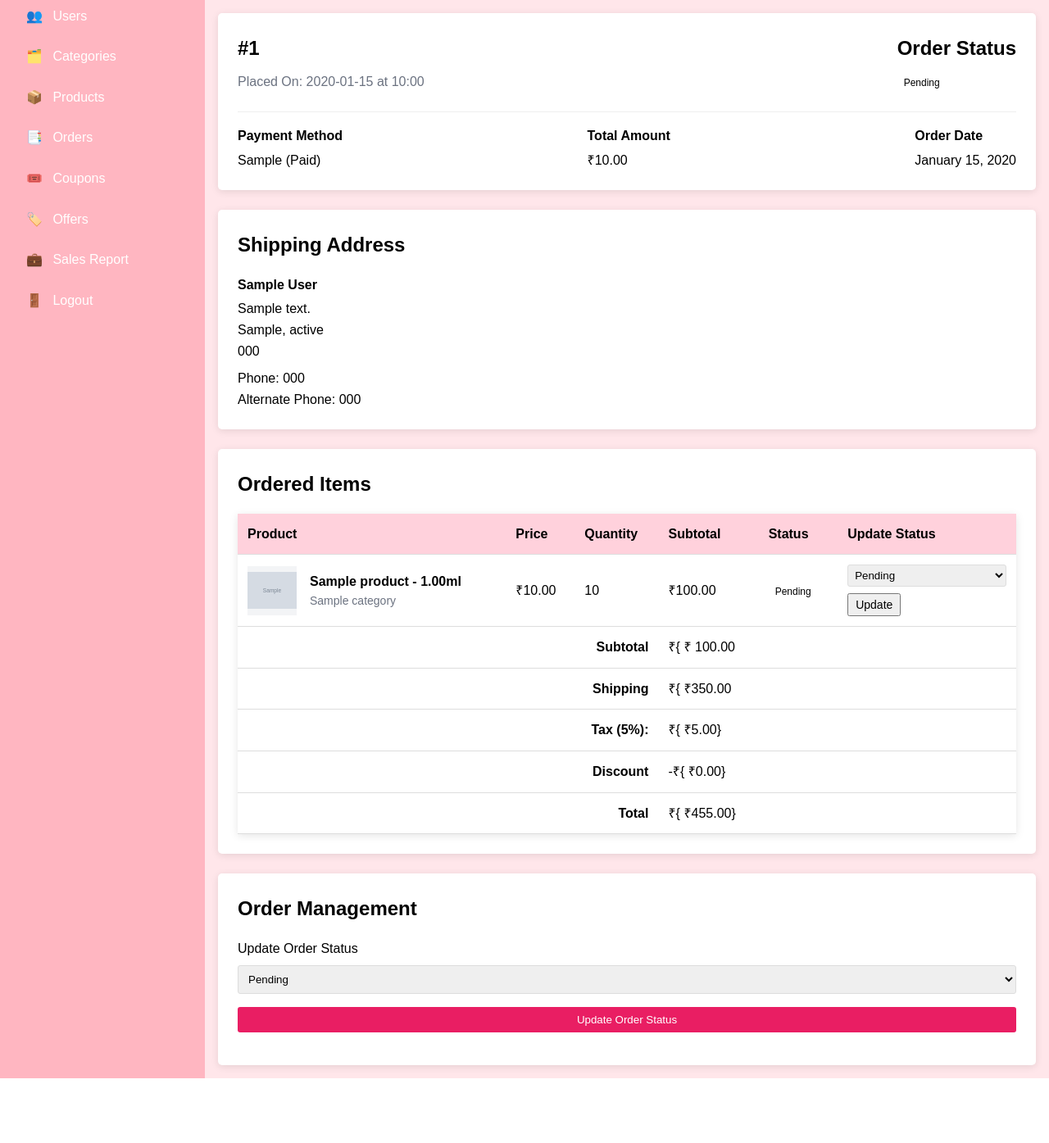
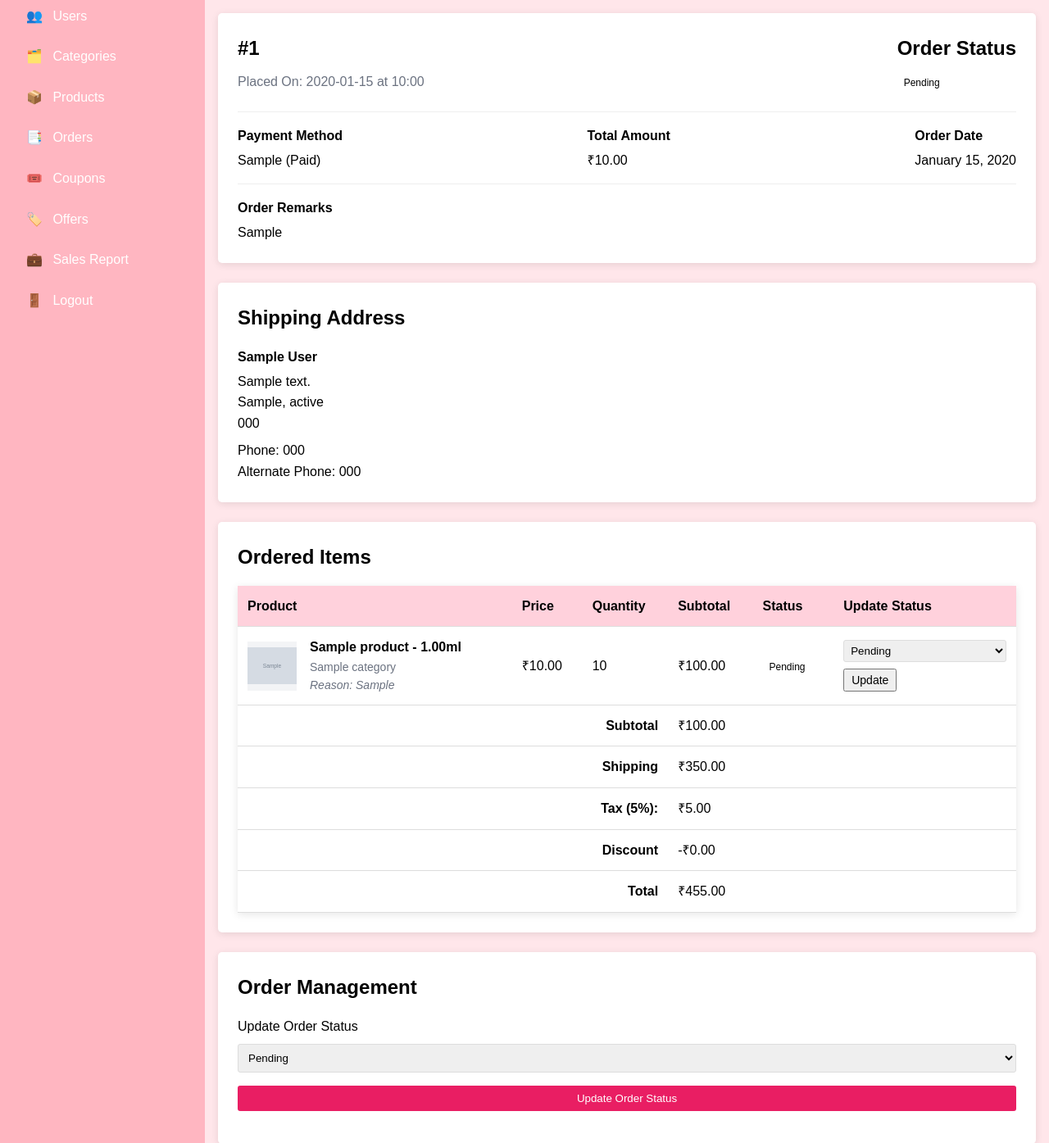
Before and after one commit to ridwanmanayath/aura_scents, a Django app: page /back_office/order-detail/1/ in a window 1280 px wide. Shown: the part 67-1462 px from the top of the page at 82% size. Before the commit the page ends 1383 px from the top, so only its background shows below. Run offline with Django 5.2, Linux system fonts and the light colour scheme; tables that the repository leaves empty hold one stand-in row (values such as "Sample post"); grey boxes marked "Sample" are stand-in pictures; some libraries are stand-ins or nearby versions.

Commit message:
Cancel Order and Return Order Issues fixed

```diff
--- a/Aura_Scents/back_office/templates/back_office/order_detail.html
+++ b/Aura_Scents/back_office/templates/back_office/order_detail.html
@@ -33,6 +33,13 @@
                 <p>{{ order.created_at|date:"F j, Y" }}</p>
             </div>
         </div>
+
+        {% if order.remarks %}
+        <div style="margin-top: 1rem; padding-top: 1rem; border-top: 1px solid #eee;">
+            <p style="font-weight: bold; margin-bottom: 0.25rem;">Order Remarks</p>
+            <p>{{ order.remarks }}</p>
+        </div>
+        {% endif %}
     </div>
 
     <!-- Shipping Address -->
@@ -90,6 +97,9 @@
                                     {% endif %}
                                 </p>
                                 <p style="color: #6B7280; font-size: 0.875rem;">{{ item.product.category }}</p>
+                                {% if item.remarks %}
+                                <p style="color: #6B7280; font-size: 0.875rem; font-style: italic;">Reason: {{ item.remarks }}</p>
+                                {% endif %}
                             </div>
                         </div>
                     </td>
@@ -122,38 +132,36 @@
                         </form>
                     </td>
                 </tr>
-</form>
                 {% endfor %}
             </tbody>
             <tfoot>
                 <tr>
                     <td colspan="3" style="text-align: right; font-weight: bold;">Subtotal</td>
-<td>₹{ ₹ {{ order.subtotal|floatformat:2 }}</td>
+                    <td>₹{{ order.subtotal|floatformat:2 }}</td>
                     <td></td>
-<td></td></td>
+                    <td></td>
                 </tr>
                 <tr>
                     <td colspan="3" style="text-align: right; font-weight: bold;">Shipping</td>
-<td>₹{ ₹{{ order.shipping_cost|floatformat:2 }}</td>
+                    <td>₹{{ order.shipping_cost|floatformat:2 }}</td>
                     <td></td>
-<td></td></td>
+                    <td></td>
                 </tr>
                 <tr>
                     <td colspan="3" style="text-align: right; font-weight: bold;">Tax (5%):</td>
-<td>₹{ ₹{{ order.tax|floatformat:2}}}</td>
+                    <td>₹{{ order.tax|floatformat:2 }}</td>
                     <td></td>
-<td></td></td>
-</td>
+                    <td></td>
                 </tr>
                 <tr>
                     <td colspan="3" style="text-align: right; font-weight: bold;">Discount</td>
-<td>-₹{ ₹{{ order.discount|floatformat:2}}}</td>
+                    <td>-₹{{ order.discount|floatformat:2 }}</td>
                     <td></td>
                     <td></td>
                 </tr>
                 <tr>
                     <td colspan="3" style="text-align: right; font-weight: bold;">Total</td>
-<td>₹{ ₹{{ order.total|floatformat:2}}}</td>
+                    <td>₹{{ order.total|floatformat:2 }}</td>
                     <td></td>
                     <td></td>
                 </tr>
@@ -184,10 +192,10 @@
         <div class="return-actions" style="margin-top: 1.5rem;">
             <h3 style="margin-bottom: 1rem;">Refund Management</h3>
             {% if order.is_paid %}
-{% if  order.refund_processed %}
+                {% if order.refund_processed %}
                     <p>Refund of ₹{{ order.total_amount|floatformat:2 }} was processed successfully.</p>
                 {% else %}
-<form method="post" action="{% url 'process_refund' order.id %} }">
+                    <form method="post" action="{% url 'process_refund' order.id %}">
                         {% csrf_token %}
                         <button type="submit" class="btn btn-primary">Process Refund</button>
                     </form>
--- a/Aura_Scents/back_office/views.py
+++ b/Aura_Scents/back_office/views.py
@@ -497,7 +497,7 @@ def update_order_status(request, order_id):
                     order_item.save()
 
                     # Handle item-level refunds
-                    if new_status in ['Cancelled', 'Returned'] and order.is_paid and not order.refund_processed:
+                    if new_status in ['Cancelled', 'Returned'] and (order.is_paid or order.payment_method != 'COD'):
                         wallet, _ = Wallet.objects.get_or_create(user=order.user)
                         refund_amount = order_item.subtotal()
                         WalletTransaction.objects.create(
@@ -510,17 +510,17 @@ def update_order_status(request, order_id):
                         wallet.balance += refund_amount
                         wallet.save()
 
-                        # Update product stock
-                        order_item.product.stock += order_item.quantity
-                        order_item.product.save()
+                    # Update product stock
+                    order_item.product.stock += order_item.quantity
+                    order_item.product.save()
 
-                    # Update order status based on item statuses
-                    if all(item.status == 'Cancelled' for item in order.items.all()):
-                        order.status = 'Cancelled'
-                        order.refund_processed = True
-                    elif any(item.status == 'Return Requested' for item in order.items.all()):
-                        order.status = 'Return Requested'
-                    order.save()
+                # Update order status based on item statuses
+                if all(item.status == 'Cancelled' for item in order.items.all()):
+                    order.status = 'Cancelled'
+                    order.refund_processed = True
+                elif any(item.status == 'Return Requested' for item in order.items.all()):
+                    order.status = 'Return Requested'
+                order.save()
 
             else:  # Order-level status update
                 if new_status != old_status:
@@ -529,31 +529,31 @@ def update_order_status(request, order_id):
                         order.is_paid = True
                     order.save()
 
-                    # Handle refunds for order-level cancellations/returns
-                    if new_status in ['Cancelled', 'Returned'] and not order.refund_processed:
-                        wallet, _ = Wallet.objects.get_or_create(user=order.user)
-                        refund_amount = order.total_amount if order.is_paid or new_status == 'Cancelled' else Decimal('0.00')
-                        if refund_amount > 0:
-                            WalletTransaction.objects.create(
-                                wallet=wallet,
-                                order=order,
-                                transaction_type='credit',
-                                amount=refund_amount,
-                                description=f"Refund for order {order.order_id} ({new_status})"
-                            )
-                            wallet.balance += refund_amount
-                            wallet.save()
-                            order.refund_processed = True
-                            order.save()
+                # Handle refunds for order-level cancellations/returns
+                if new_status in ['Cancelled', 'Returned'] and not order.refund_processed:
+                    wallet, _ = Wallet.objects.get_or_create(user=order.user)
+                    refund_amount = order.total_amount if (order.is_paid or new_status == 'Cancelled') else Decimal('0.00')
+                    if refund_amount > 0:
+                        WalletTransaction.objects.create(
+                            wallet=wallet,
+                            order=order,
+                            transaction_type='credit',
+                            amount=refund_amount,
+                            description=f"Refund for order {order.order_id} ({new_status})"
+                        )
+                        wallet.balance += refund_amount
+                        wallet.save()
+                    order.refund_processed = True
+                    order.save()
 
-                    # Handle inventory for cancellations/returns
-                    if new_status in ['Cancelled', 'Returned']:
-                        for item in order.items.all():
-                            product = item.product
-                            product.stock += item.quantity
-                            product.save()
-                            item.status = new_status  # Update item status to match order
-                            item.save()
+                # Handle inventory for cancellations/returns
+                if new_status in ['Cancelled', 'Returned']:
+                    for item in order.items.all():
+                        product = item.product
+                        product.stock += item.quantity
+                        product.save()
+                        item.status = new_status  # Update item status to match order
+                        item.save()
 
             messages.success(request, f'Order status updated to {new_status}')
             return redirect('order_details', order_id=order.id)
--- a/Aura_Scents/store/models.py
+++ b/Aura_Scents/store/models.py
@@ -117,6 +117,7 @@ class Order(models.Model):
     order_id = models.CharField(max_length=20, unique=True, blank=True)
     razorpay_order_id = models.CharField(max_length=100, null=True, blank=True)  # Add for Razorpay
     refund_processed = models.BooleanField(default=False)  # New field
+    remarks = models.TextField(blank=True, null=True, help_text="Cancellation or return reason")
 
     def __str__(self):
         return f"Order {self.order_id} by {self.user.email}"
@@ -183,6 +184,7 @@ class OrderItem(models.Model):
             ('Returned', 'Returned')
         ]
     )
+    remarks = models.TextField(blank=True, null=True, help_text="Cancellation or return reason")
 
     def subtotal(self):
         return self.price * self.quantity
```
Also changed, not shown: Aura_Scents/store/views.py (+29 -32 lines). Lines whose indentation alone changed are shown as unchanged.
